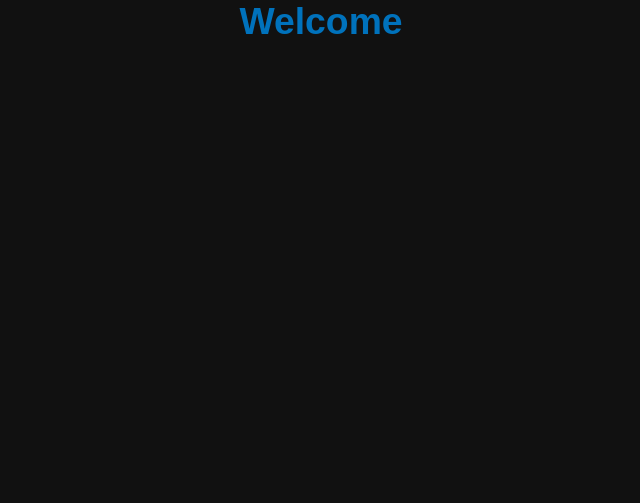
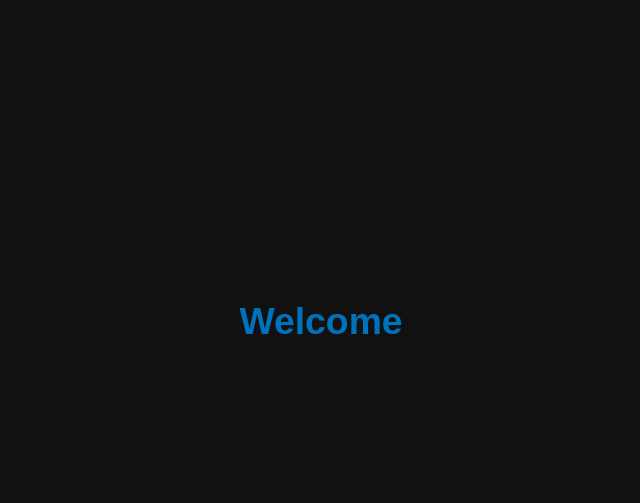
Before and after one commit to iiankehn/dotcom, a plain HTML site: page home.html in a window 1280 px wide. Shown: the whole page, without its empty margins (319-959 px from the left). Drawn offline with Linux system fonts and the light colour scheme.

Commit message:
Update home.html

```diff
--- a/home.html
+++ b/home.html
@@ -5,6 +5,8 @@
         <link rel="stylesheet" href="css/style.css">
     </head>
     <body>
-        <h1>Welcome</h1>
+        <section id="home-hero">
+            <h1>Welcome</h1>
+        </section>
     </body>
 </html>
```
